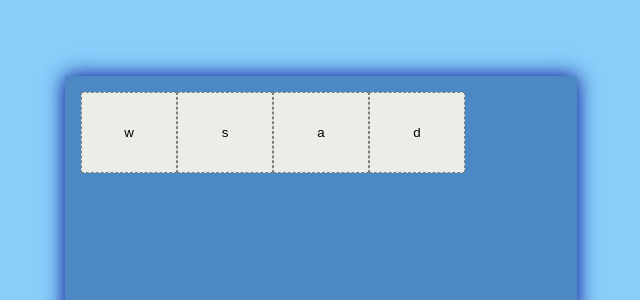
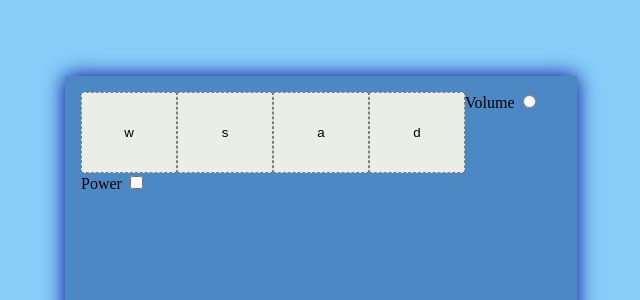
Before and after one commit to manAbl/drum-machine, a React (Create React App) app: page / in a window 1280 px wide. Shown: the part 238-538 px from the top of the page, without its empty margins (319-959 px from the left). Built offline with nearby package versions, Linux system fonts and the light colour scheme.

Commit message:
Added starting point to the power button and sound volume

```diff
--- a/src/components/buttons/Buttons.js
+++ b/src/components/buttons/Buttons.js
@@ -9,6 +9,14 @@ const Buttons = ({ onClick }) => {
       <Button onClick={onClick} className="btn" value="s"/>
       <Button onClick={onClick} className="btn" value="a"/>
       <Button onClick={onClick} className="btn" value="d"/>
+      <div className="input-group">
+        <label htmlFor="volume"> Volume </label>
+        <input name="volume" type="radio" />
+      </div>
+      <div className="input-group">
+        <label htmlFor="power"> Power </label>
+        <input name="power" type="checkbox" />
+      </div>
     </div>
   );
 };
```
